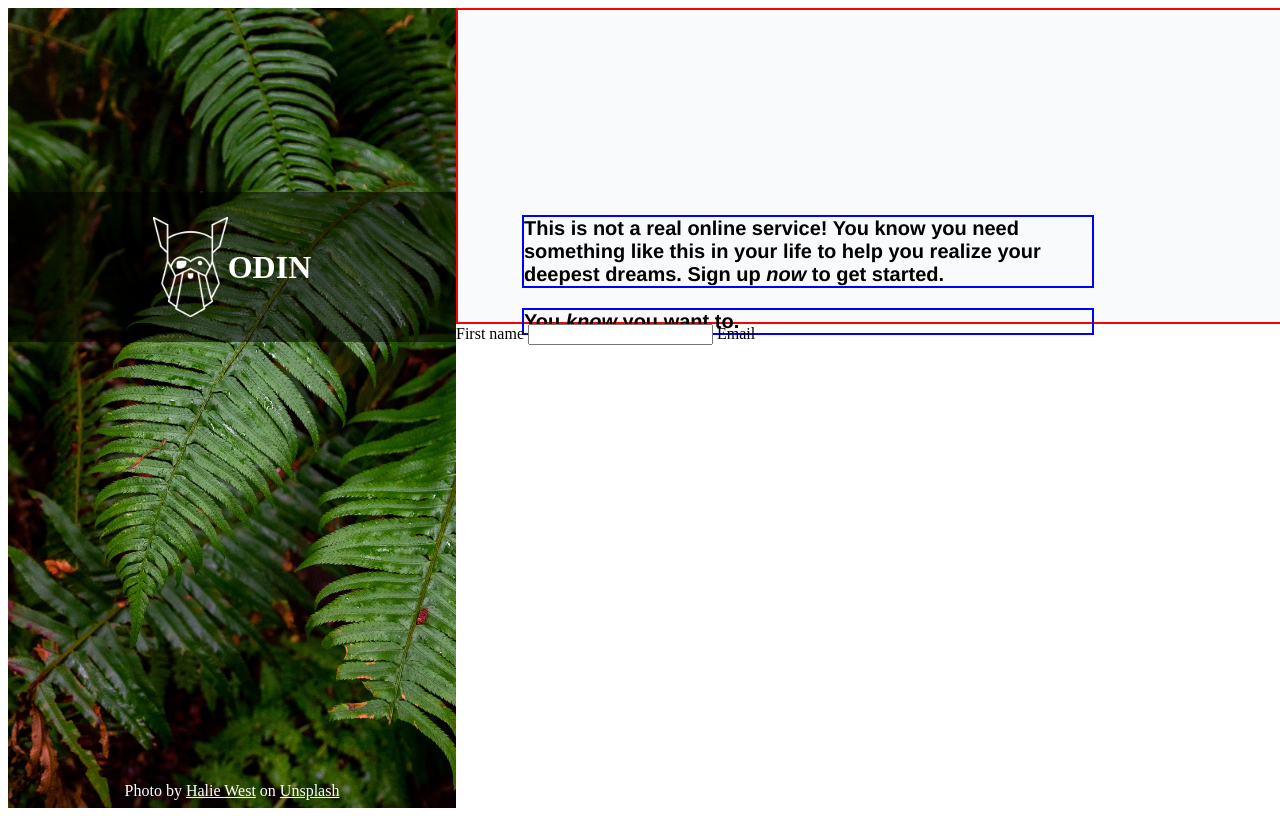
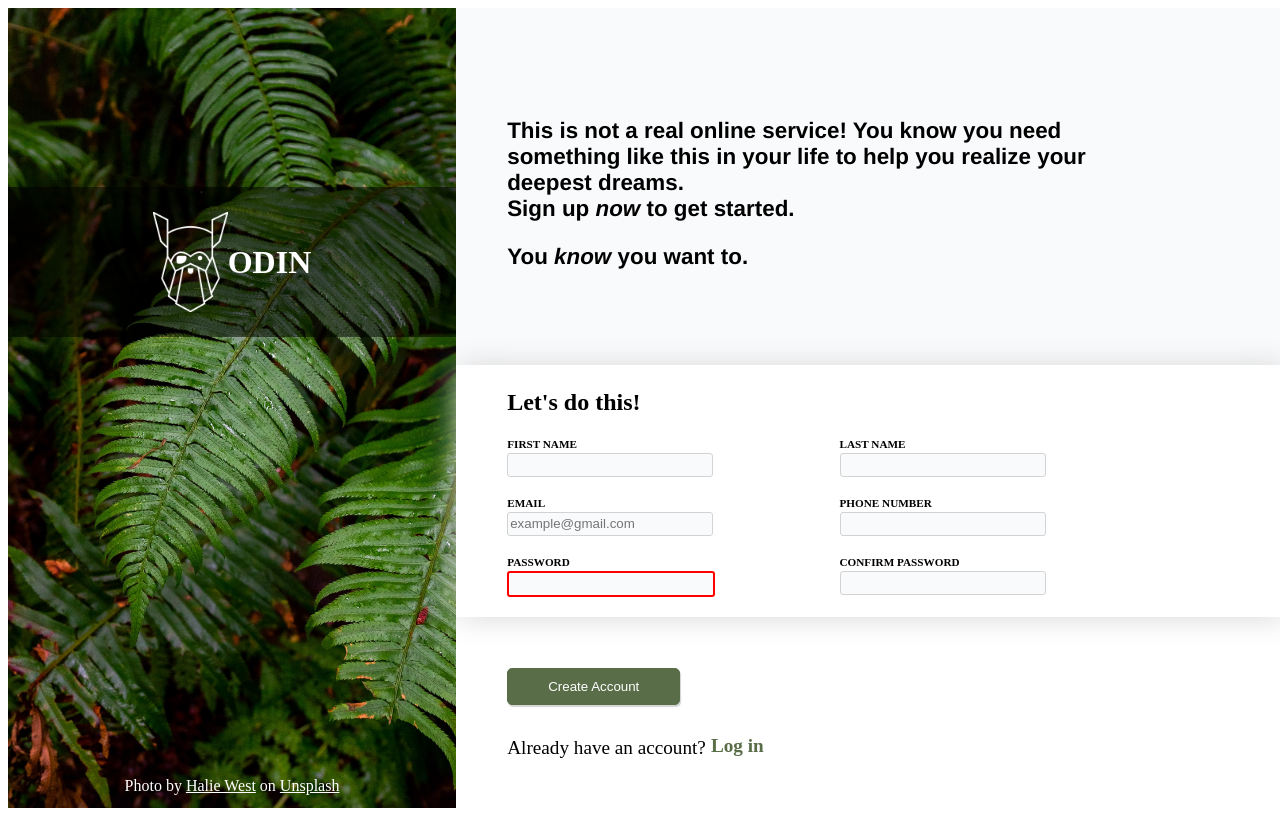
Before and after one commit to gastonmartinezz/sign-up-form, a plain HTML site: page index.html in a window 1280 px wide. Drawn offline with Linux system fonts and the light colour scheme.

Commit message:
Finished page
Finished form & added final touches

```diff
--- a/index.html
+++ b/index.html
@@ -14,22 +14,53 @@
                 <h1>ODIN</h1>
             </div>
 
-            <p>Photo by <a href="https://unsplash.com/@haliewestphoto">Halie West</a> on <a href="https://unsplash.com/photos/25xggax4bSA">Unsplash</a></p>
+            <p>Photo by <a class="link" href="https://unsplash.com/@haliewestphoto">Halie West</a> on <a class="link" href="https://unsplash.com/photos/25xggax4bSA">Unsplash</a></p>
         </div>
 
         <div class="rcontainer">
             <div class="top">
-                <p class="text">This is not a real online service! You know you need something like this in your life to help you realize your deepest dreams. Sign up <em>now </em> to get started.</p>
+                <p class="text">This is not a real online service! You know you need something like this in your life to help you realize your deepest dreams. <br> Sign up <em>now </em> to get started.</p>
                 <p class="text2">You <em>know </em>you want to.</p>
             </div>
             <div class="mid">
-                <form action="">
-                    <div class="first">
-                        <label for="">First name</label>
-                        <input type="text">
-                        <label for="">Email</label>
+                <form action="#">
+                    <div class="form right">
+                        <p class="form-title">Let's do this!</p>
+                        <div class="input">
+                            <label for="">First name</label>
+                            <input type="text" name="first-name" id="first-name" required>
+                        </div>
+
+                        <div class="input">
+                            <label for="">Last name</label>
+                            <input type="text" name="last-name" id="last-name" required>
+                        </div>
+
+                        <div class="input">
+                            <label for="email">Email</label>
+                            <input type="email" name="email" id="email" required placeholder="example@gmail.com">
+                        </div>
+
+                        <div class="input">
+                            <label for="phone-number">Phone Number</label>
+                            <input type="text" id="phone-number" name="phone-number">
+                        </div>
+
+                        <div class="input">
+                            <label for="password">Password</label>
+                            <input type="password" id="password" name="password" required minlength="5" maxlength="10">
+                        </div>
+
+                        <div class="input">
+                            <label for="password">Confirm Password</label>
+                            <input type="password" id="confirm-password" name="confirm-password" required minlength="5" maxlength="10">
+                        </div>
+                    </div>
+                    <div class="right button">
+                        <button type="submit">Create Account</button>
                     </div>
                 </form>
+                <div class="log-in right"><p>Already have an account?</p><a class="log"href="#">Log in</a></div>
             </div>
         </div>
 
--- a/styles.css
+++ b/styles.css
@@ -1,3 +1,8 @@
+:root {
+    --color: rgb(89, 109, 72);
+    --bckcolor: rgb(249, 250, 251);
+}
+
 body {
     width: 100%;
     height: 100%;
@@ -18,7 +23,7 @@ body {
     display: flex;
     justify-content: center;
     align-items: center;
-    margin-top: 23vh;
+    margin-top: 40%;
     background-color: rgba(0, 0, 0, 0.527);
 }
 
@@ -34,7 +39,7 @@ h1 {
     gap: 4px;
 }
 
-a {
+.link{
     color: white;
 }
 
@@ -47,7 +52,6 @@ a {
     height: 100%;
     background-image: url(imgs/halie-west-25xggax4bSA-unsplash.jpg);
     background-size: cover;
-
 }
 
 .rcontainer {
@@ -56,21 +60,98 @@ a {
 }
 
 .top {
-    border: 2px red solid;
-    height: 39vh;
-    background-color: rgb(249, 250, 251);
+    background-color: var(--bckcolor);
+    padding-top: 10.5%;
+    padding-bottom: 8.7%;
 }
 
 .top p {
-    border: 2px blue solid;
     color: black;
-    margin-left: 5vw;
-    margin-right: 15vw;
-    font-size: 20px;
+    margin-left: 4vw;
+    margin-right: 13vw;
+    font-size: 1.4rem;
     font-weight: bold;
     font-family:'Franklin Gothic Medium', 'Arial Narrow', Arial, sans-serif;
 }
 
-.top .text {
-    margin-top: 16vw;
+.form-title {
+    width: 100%;
+    font-weight: 700;
+    font-size: 1.5rem;
+    margin-bottom: 0.2vh
 }
+
+.form {
+    background-color: white;
+    box-shadow: 0px 1px 30px -2px lightgray;
+    display: flex;
+    flex-flow: row wrap;
+    gap: 20px;
+    padding-bottom: 20px;
+    padding-left: 4vw;
+}
+
+.input {
+    display: flex;
+    flex-flow: column wrap;
+    width: 40%;
+    font-size: 0.7rem;
+    text-transform: uppercase;
+}
+
+label {
+    margin-bottom: 3px;
+    font-weight: bold;
+    font-size: 0.7rem;
+}
+
+input {
+    border: 1px black solid;
+    border-radius: 3px;
+    background-color: var(--bckcolor);
+    border: 1px lightgray solid;
+    height: 20px;
+    width: 200px;
+}
+
+input:focus {
+    outline: none;
+    border: 2px solid blue;
+}
+
+button {
+    border: 2px solid black;
+    padding: 10px 40px;
+    background-color: var(--color);
+    border: 1px solid var(--color);
+    border-radius: 5px;
+    color: white;
+    margin-left: 4vw;
+    margin-top: 4vw;
+    box-shadow: 1px 2px 1px lightgray;
+}
+
+button:hover {
+    background-color: white;
+    color: var(--color);
+    cursor: pointer;
+}
+
+#password:invalid, #confirm:invalid {
+    border: 2px red solid;
+}
+
+.log-in {
+    display: flex;
+    gap: 5px;
+    padding-left: 4vw;
+    padding-top: 1vw;
+    font-size: 1.2rem;
+}
+
+.log {
+    text-decoration: none;
+    color: var(--color);
+    font-weight: 700;
+    margin-top: 2.2vh;
+}
```
